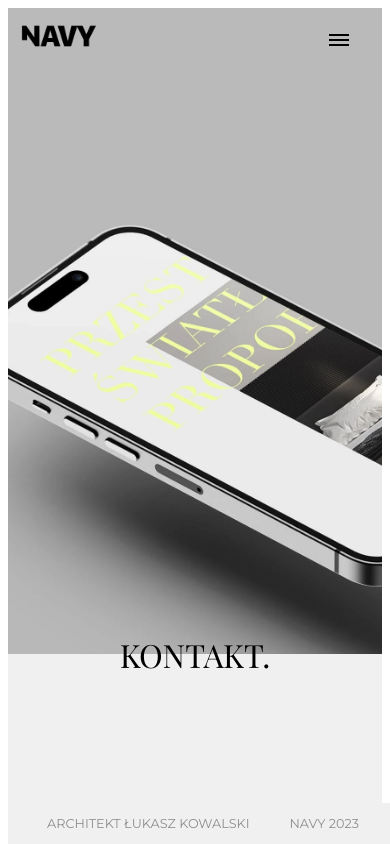
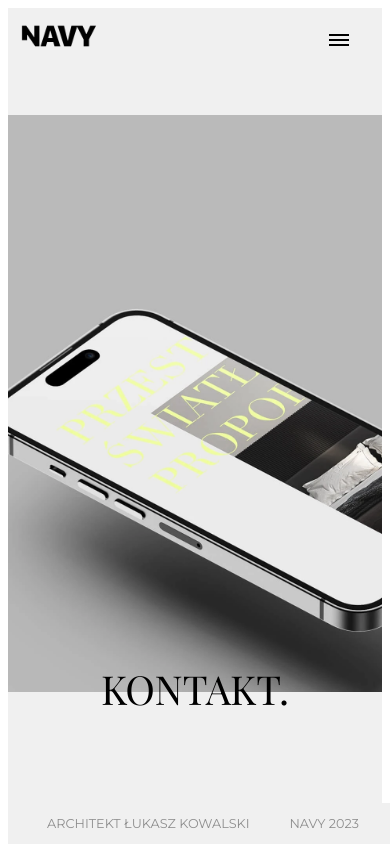
Before and after one commit to m6k4/nuxt-website, a Nuxt app: page /contact in a window 390 px wide. Shown: the top 844 px of the page. Built offline with nearby package versions, Linux system fonts and the light colour scheme; a web font is replaced by a local one.

Commit message:
fix animation on title when scrolling

```diff
--- a/components/TheContentComponent.vue
+++ b/components/TheContentComponent.vue
@@ -69,10 +69,12 @@ export default {
   methods: {
     handleScroll () {
       if (window.innerWidth > 768) {
-        if (this.scrollY > 0) {
-          this.isScrollingOnDesktop = true
-        } else {
-          this.isScrollingOnDesktop = false
+        if (this.isScrollable) {
+          if (window.scrollY > 0) {
+            this.isScrollingOnDesktop = true
+          } else {
+            this.isScrollingOnDesktop = false
+          }
         }
       }
     },
@@ -221,7 +223,16 @@ export default {
 }
 @media only screen and (max-width: 576px) {
   .TheContentComponent__title {
-    font-size: 2rem;
+    font-size: 2.5rem;
+    /* top: -10rem; */
+    top: 74%;
+  }
+  .TheContentComponent__image {
+    margin-top: 6%;
+    height: 76%;
+  }
+  .TheContentComponent__content-mobile {
+    font-size: 0.8rem;
   }
 }
 
```
